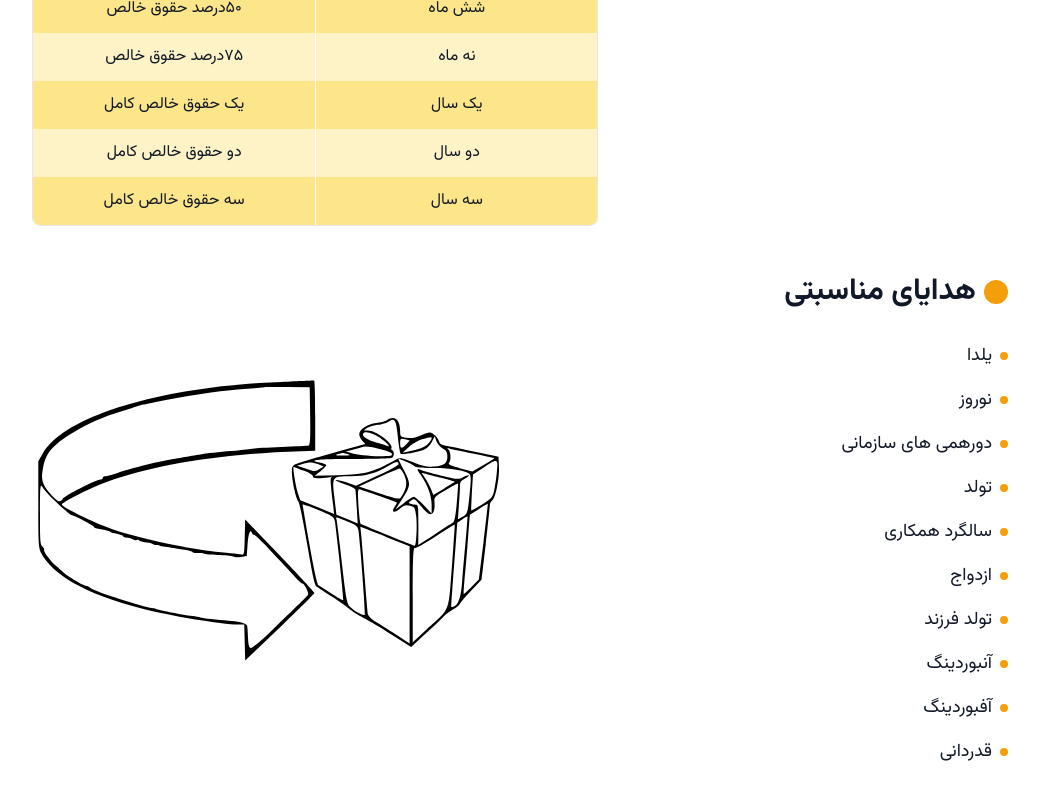
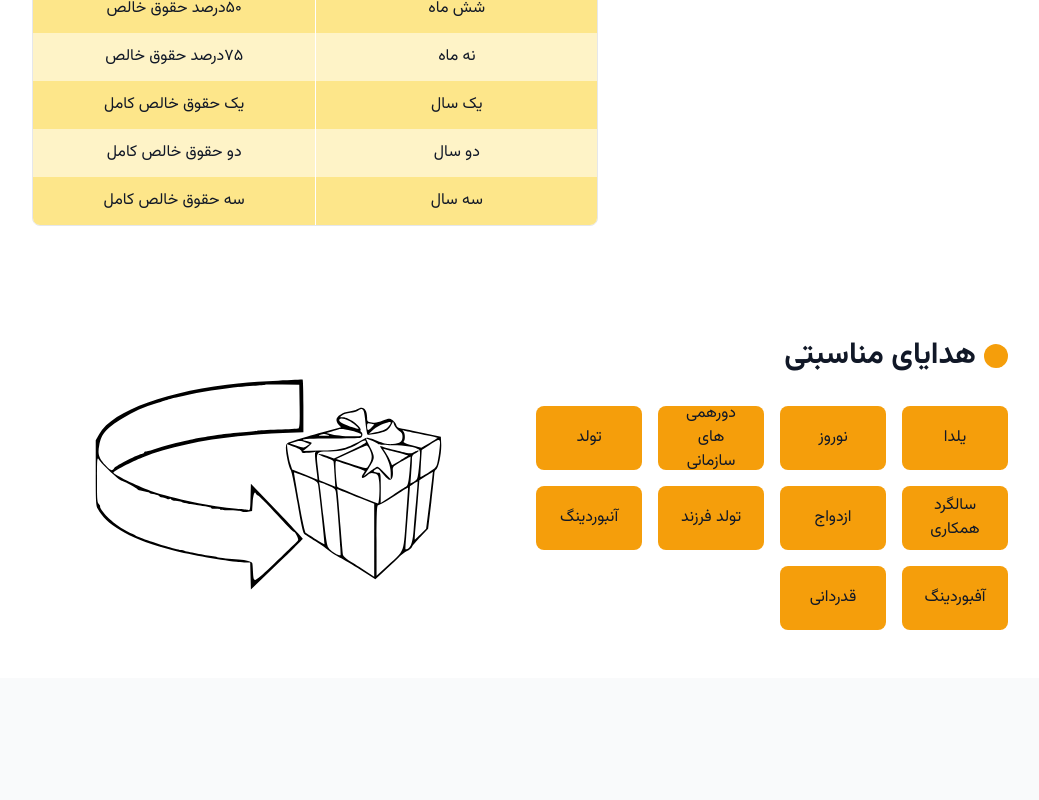
Before and after one commit to espitman/jbm-hr-life, a Nuxt app: page /benefits in a window 1280 px wide. Shown: the part 2248-3048 px from the top of the page, without its empty margins (16-1055 px from the left). After the commit the page ends 2926 px from the top, so only its background shows below. Built offline with nearby package versions, Linux system fonts and the light colour scheme.

Commit message:
style: update Gifts component layout and styling

```diff
--- a/components/benefits/Gifts.vue
+++ b/components/benefits/Gifts.vue
@@ -1,6 +1,6 @@
 <template>
   <Section>
-    <div class="max-w-6xl w-full mx-auto p-6" dir="rtl">
+    <div class="max-w-6xl w-full mx-auto p-6 mt-16" dir="rtl">
       <div class="flex flex-col md:flex-row items-center gap-8">
         <!-- Right side - Content -->
         <div class="w-full md:w-1/2 order-1">
@@ -11,66 +11,56 @@
           </div>
 
           <!-- Occasions List -->
-          <ul class="space-y-4 text-right text-lg">
-            <li class="flex items-center justify-start">
-              <div class="w-2 h-2 rounded-full bg-amber-500 ml-2"></div>
+          <div class="grid grid-cols-2 md:grid-cols-4 gap-4">
+            <div class="bg-amber-500 p-4 rounded-lg text-center h-16 flex items-center justify-center">
               <span>یلدا</span>
-            </li>
+            </div>
 
-            <li class="flex items-center justify-start">
-              <div class="w-2 h-2 rounded-full bg-amber-500 ml-2"></div>
+            <div class="bg-amber-500 p-4 rounded-lg text-center h-16 flex items-center justify-center">
               <span>نوروز</span>
-            </li>
+            </div>
 
-            <li class="flex items-center justify-start">
-              <div class="w-2 h-2 rounded-full bg-amber-500 ml-2"></div>
+            <div class="bg-amber-500 p-4 rounded-lg text-center h-16 flex items-center justify-center">
               <span>دورهمی های سازمانی</span>
-            </li>
+            </div>
 
-            <li class="flex items-center justify-start">
-              <div class="w-2 h-2 rounded-full bg-amber-500 ml-2"></div>
+            <div class="bg-amber-500 p-4 rounded-lg text-center h-16 flex items-center justify-center">
               <span>تولد</span>
-            </li>
+            </div>
 
-            <li class="flex items-center justify-start">
-              <div class="w-2 h-2 rounded-full bg-amber-500 ml-2"></div>
+            <div class="bg-amber-500 p-4 rounded-lg text-center h-16 flex items-center justify-center">
               <span>سالگرد همکاری</span>
-            </li>
+            </div>
 
-            <li class="flex items-center justify-start">
-              <div class="w-2 h-2 rounded-full bg-amber-500 ml-2"></div>
+            <div class="bg-amber-500 p-4 rounded-lg text-center h-16 flex items-center justify-center">
               <span>ازدواج</span>
-            </li>
+            </div>
 
-            <li class="flex items-center justify-start">
-              <div class="w-2 h-2 rounded-full bg-amber-500 ml-2"></div>
+            <div class="bg-amber-500 p-4 rounded-lg text-center h-16 flex items-center justify-center">
               <span>تولد فرزند</span>
-            </li>
+            </div>
 
-            <li class="flex items-center justify-start">
-              <div class="w-2 h-2 rounded-full bg-amber-500 ml-2"></div>
+            <div class="bg-amber-500 p-4 rounded-lg text-center h-16 flex items-center justify-center">
               <span>آنبوردینگ</span>
-            </li>
+            </div>
 
-            <li class="flex items-center justify-start">
-              <div class="w-2 h-2 rounded-full bg-amber-500 ml-2"></div>
+            <div class="bg-amber-500 p-4 rounded-lg text-center h-16 flex items-center justify-center">
               <span>آفبوردینگ</span>
-            </li>
+            </div>
 
-            <li class="flex items-center justify-start">
-              <div class="w-2 h-2 rounded-full bg-amber-500 ml-2"></div>
+            <div class="bg-amber-500 p-4 rounded-lg text-center h-16 flex items-center justify-center">
               <span>قدردانی</span>
-            </li>
-          </ul>
+            </div>
+          </div>
         </div>
 
         <!-- Left side - Gift illustration -->
         <div class="w-full md:w-1/2 order-2">
-          <div class="relative">
+          <div class="relative flex justify-center">
             <img
               src="/images/gift.svg"
               alt="Gift illustration"
-              class="w-full h-auto"
+              class="w-3/4 h-auto max-h-64"
             />
           </div>
         </div>
```
